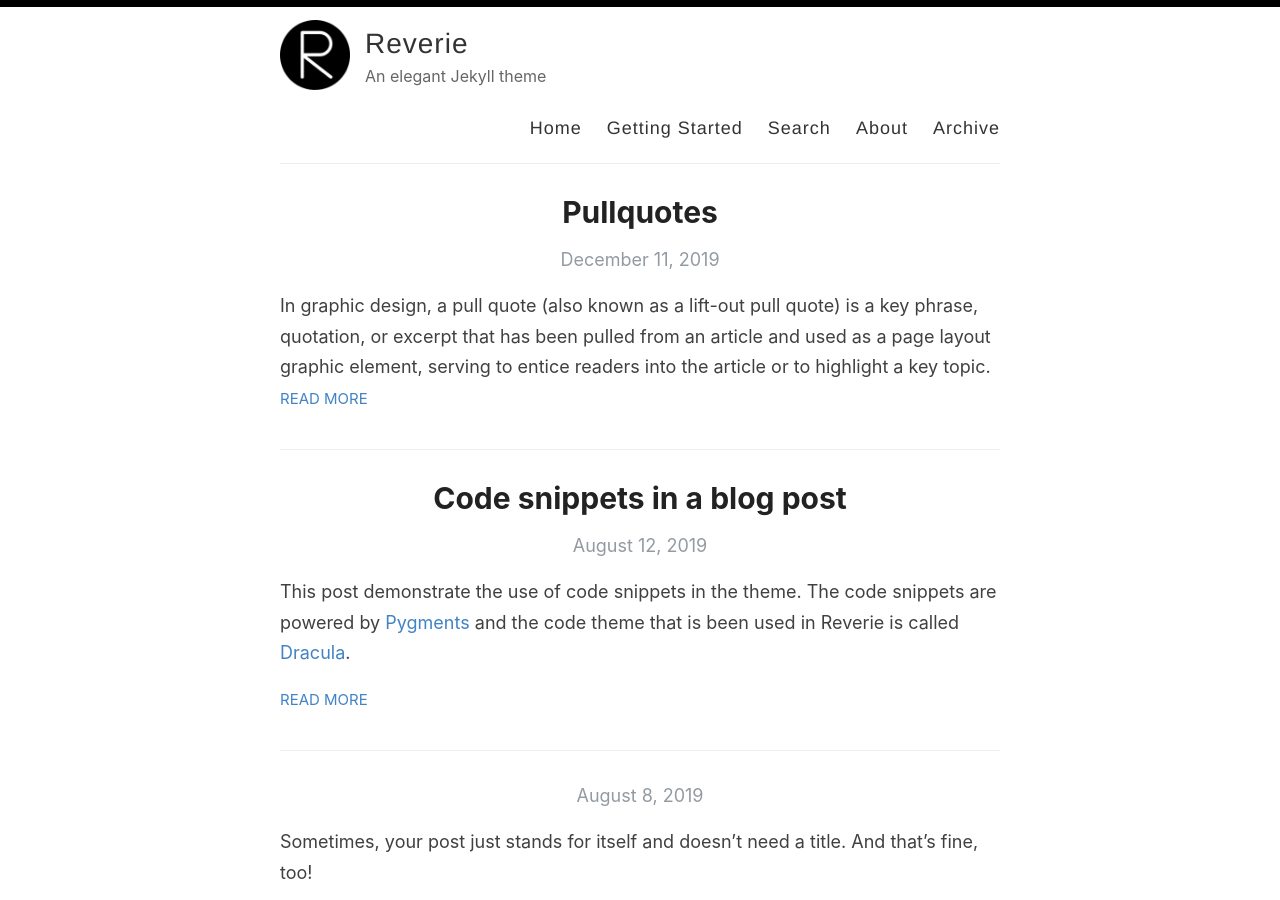
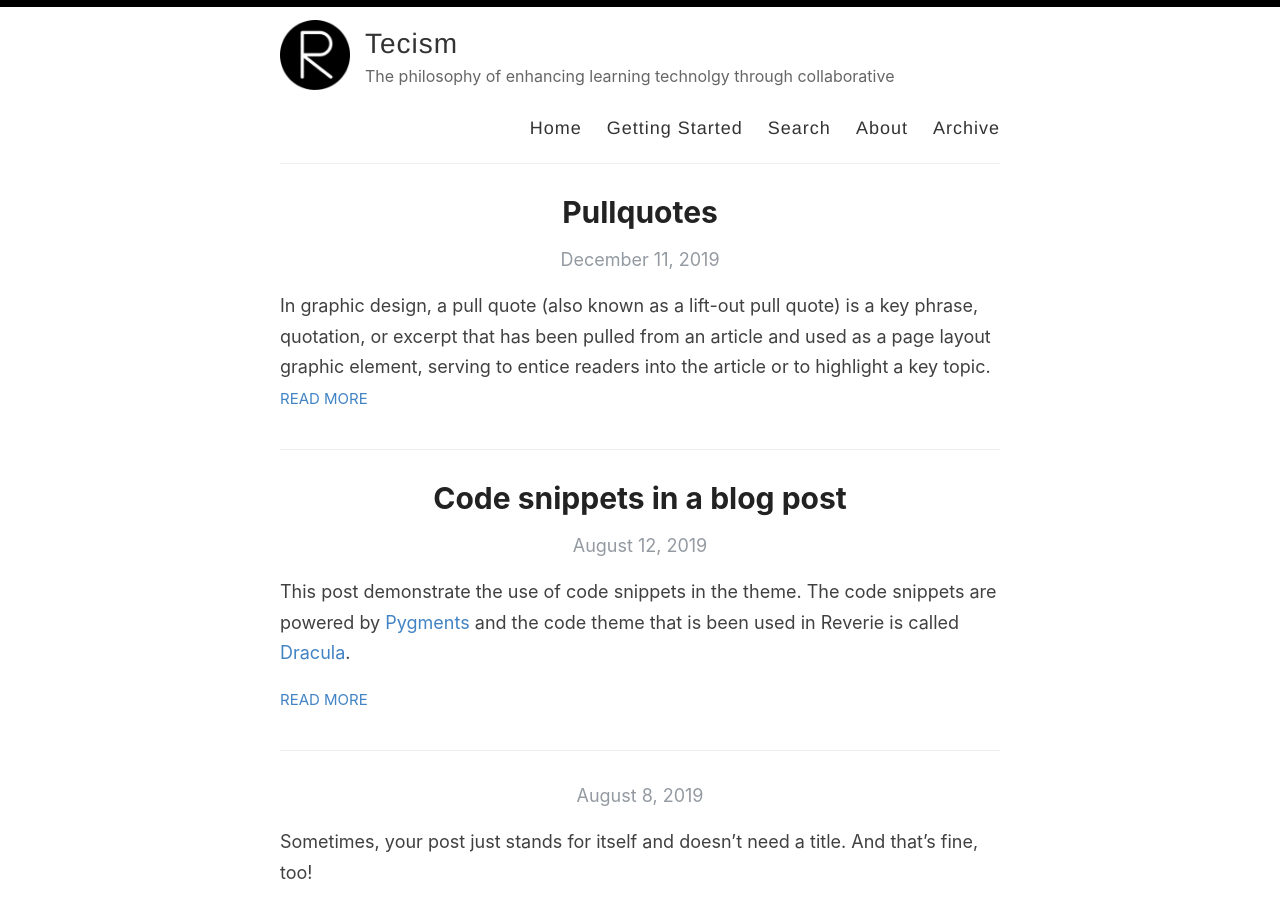
Before and after one commit to tecism/tecism.github.io, a Jekyll site: the page built from index.html, in a window 1280 px wide and 900 px high. Built offline with Jekyll 4.4.1, drawn with Linux system fonts in a browser that asks for light colours; the list of posts is cut into pages by our own code.

Commit message:
Update _config.yml

```diff
--- a/_config.yml
+++ b/_config.yml
@@ -3,13 +3,13 @@
 #
 
 # Name of your site (displayed in the header)
-name: Reverie
+name: Tecism
 
 # Name of the author
-author: Amit Merchant
+author: epiclau
 
 # Short bio or description (displayed in the header)
-description: An elegant Jekyll theme
+description: The philosophy of enhancing learning technolgy through collaborative
 
 # URL of your avatar or profile pic (you could use your GitHub profile pic)
 avatar: /images/reverie.png
```
